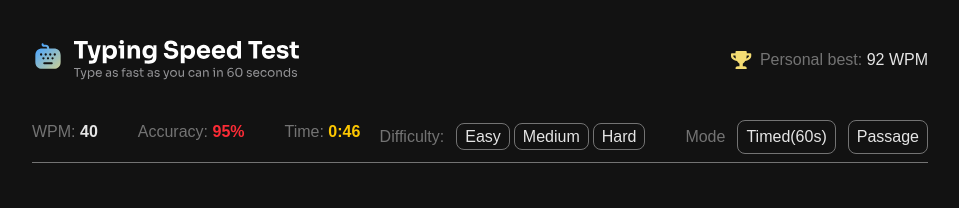
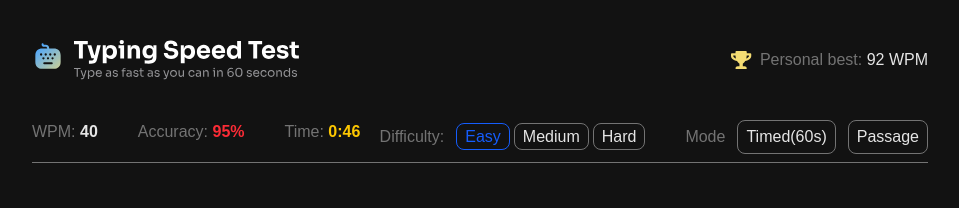
Before and after one commit to Zer0-Gravity/mini-react-project, a React (Vite) app in the folder typing-test/: page / in a window 1280 px wide. Shown: the top 208 px of the page, without its empty margins (160-1119 px from the left). Built offline with nearby package versions, Linux system fonts and the light colour scheme.

Commit message:
Feat: Set checked button on easy when loading

```diff
--- a/typing-test/src/Component/ControlBar.tsx
+++ b/typing-test/src/Component/ControlBar.tsx
@@ -3,9 +3,10 @@ import Input from "./Input";
 
 interface ControlBarProps {
     changeDifficulties: (e: React.ChangeEvent<HTMLInputElement>) => void;
+    onValue: string;
 }
 
-function ControlBar({ changeDifficulties }: ControlBarProps) {
+function ControlBar({ changeDifficulties, onValue }: ControlBarProps) {
     return (
         <>
             <div className="flex mb-2 gap-10">
@@ -17,18 +18,21 @@ function ControlBar({ changeDifficulties }: ControlBarProps) {
                             value="easy"
                             name="difficulty"
                             onInteract={changeDifficulties}
+                            onValue={onValue}
                         />
                         <Input
                             text="Medium"
                             value="medium"
                             name="difficulty"
                             onInteract={changeDifficulties}
+                            onValue={onValue}
                         />
                         <Input
                             text="Hard"
                             value="hard"
                             name="difficulty"
                             onInteract={changeDifficulties}
+                            onValue={onValue}
                         />
                     </div>
                 </div>
--- a/typing-test/src/Component/Input.tsx
+++ b/typing-test/src/Component/Input.tsx
@@ -5,9 +5,10 @@ interface InputProps {
     text: string;
     name: string;
     onInteract?: (e: React.ChangeEvent<HTMLInputElement>) => void;
+    onValue?: string;
 }
 
-function Input({ value, text, name, onInteract }: InputProps) {
+function Input({ value, text, name, onInteract, onValue }: InputProps) {
     return (
         <label className="border border-neutral-500 px-2 py-1 rounded-lg has-checked:border-blue-600">
             <input
@@ -15,6 +16,7 @@ function Input({ value, text, name, onInteract }: InputProps) {
                 name={name}
                 className="peer hidden"
                 value={value}
+                checked={onValue === value}
                 onChange={onInteract}
             />
             <span className="text-neutral-200 peer-checked:text-blue-600">
--- a/typing-test/src/TypingTest.tsx
+++ b/typing-test/src/TypingTest.tsx
@@ -53,7 +53,10 @@ function TypingTest() {
                 </div>
 
                 {/* Control bar section */}
-                <ControlBar changeDifficulties={changeDifficulties} />
+                <ControlBar
+                    changeDifficulties={changeDifficulties}
+                    onValue={difficulty}
+                />
             </section>
 
             {/* Playground */}
```
